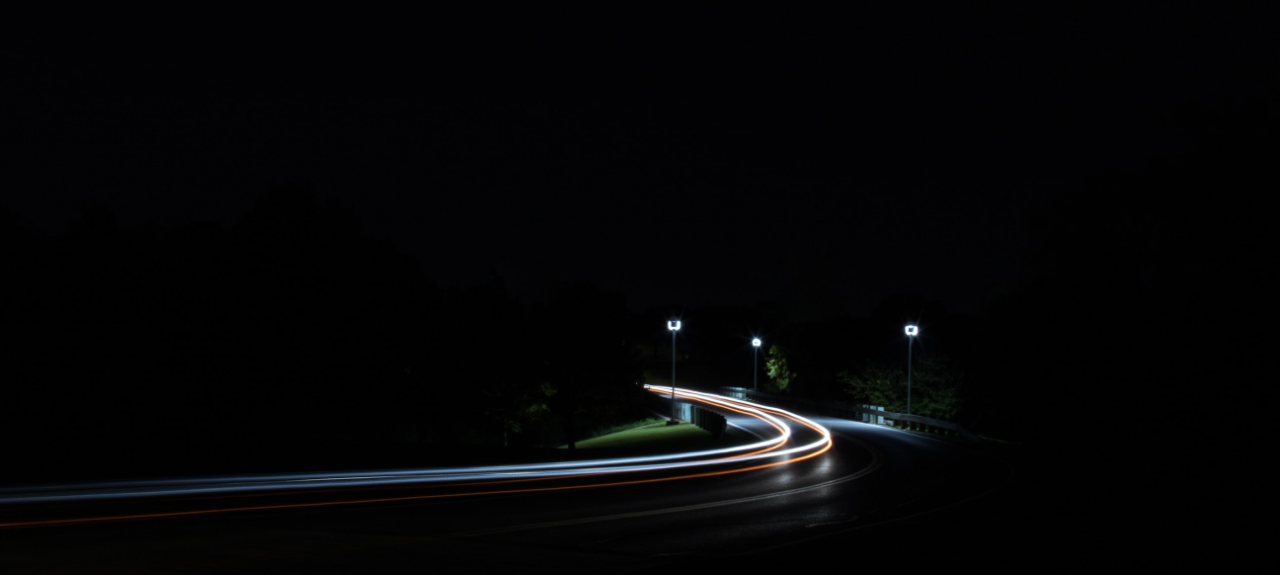
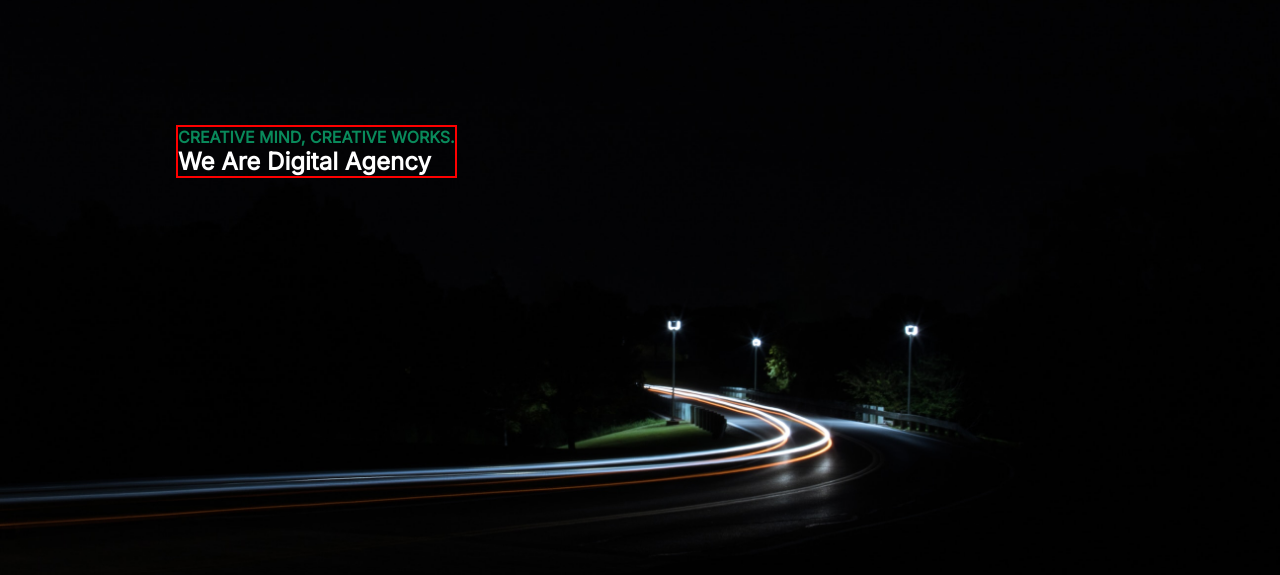
Before and after one commit to andenism/turbo-doodle, a plain HTML site: page index.html in a window 1280 px wide. Shown: the part 73-648 px from the top of the page. Drawn offline with Linux system fonts and the light colour scheme.

Commit message:
menambahkan dan membuat halaman home pada website

```diff
--- a/style.css
+++ b/style.css
@@ -75,7 +75,14 @@ nav {
 /* main section */
 
 main {
-    width: 100vw;
-    height: 100vh;
+    position: absolute;
+    border: 2px solid red;
+    color: #fff;
+    margin: 198px 0 0 176px;
+}
 
+p {
+    font-size: 16px;
+    font-weight: 600;
+    color: #098A5B;
 }
```
